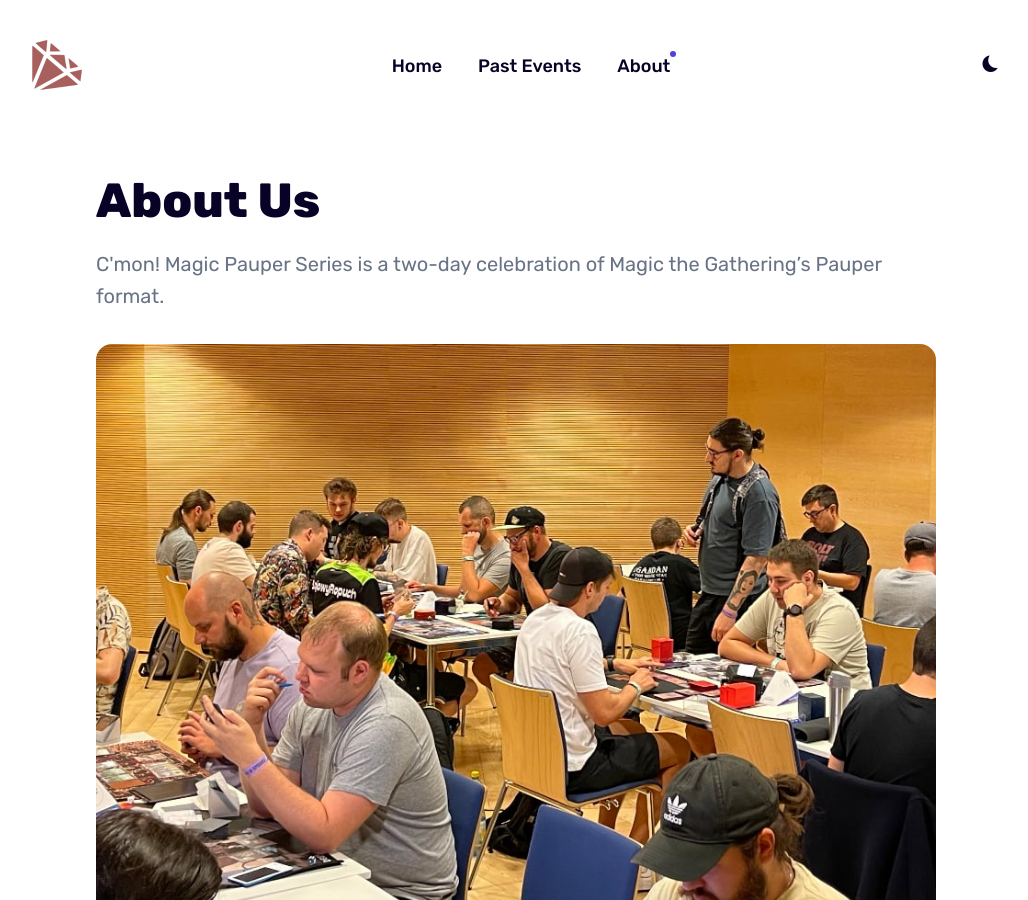
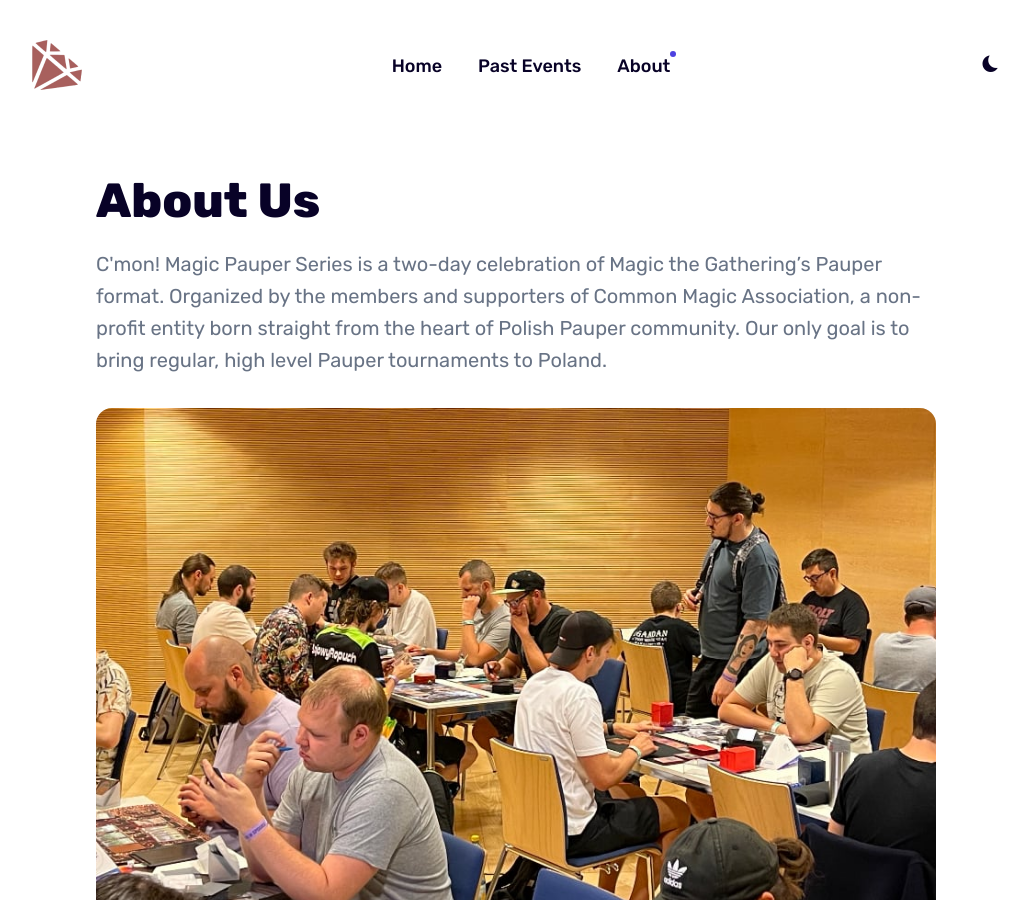
Before and after one commit to ganiwo/cmonmagic, a Jekyll site: the page built from _pages/about.md, in a window 1280 px wide and 900 px high. Shown: the whole window, without its empty margins (124-1152 px from the left). Built offline with Jekyll 4.4.1, drawn with Linux system fonts in a browser that asks for light colours.

Commit message:
Update about.md

```diff
--- a/_pages/about.md
+++ b/_pages/about.md
@@ -1,7 +1,7 @@
 ---
 layout: page
 title: About Us
-description: C'mon! Magic Pauper Series is a two-day celebration of Magic the Gathering’s Pauper format.
+description: C'mon! Magic Pauper Series is a two-day celebration of Magic the Gathering’s Pauper format. Organized by the members and supporters of Common Magic Association, a non-profit entity born straight from the heart of Polish Pauper community. Our only goal is to bring regular, high level Pauper tournaments to Poland.
 permalink: /about/
 image: '/images/bg.jpg'
 image_caption: 'Katowice 2023'
```
